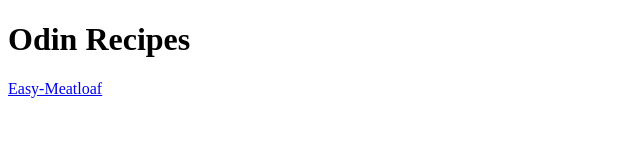
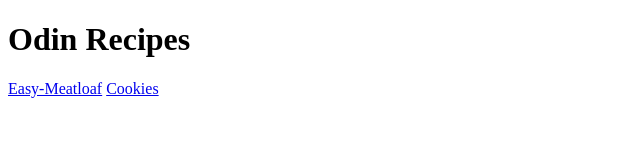
Before and after one commit to Khan1thu/odin-recipes, a plain HTML site: page index.html in a window 1280 px wide. Shown: the full height of the page, 0-640 px from the left. Drawn offline with Linux system fonts and the light colour scheme.

Commit message:
cookies page created

```diff
--- a/index.html
+++ b/index.html
@@ -9,5 +9,6 @@
 <body>
     <h1>Odin Recipes</h1>
     <a href="./recipes/easy-meatloaf.html">Easy-Meatloaf</a>
+    <a href="./recipes/cookies.html">Cookies</a>
 </body>
 </html>
```
Also changed, not shown: recipes/cookies.html (added), 1 other file.
